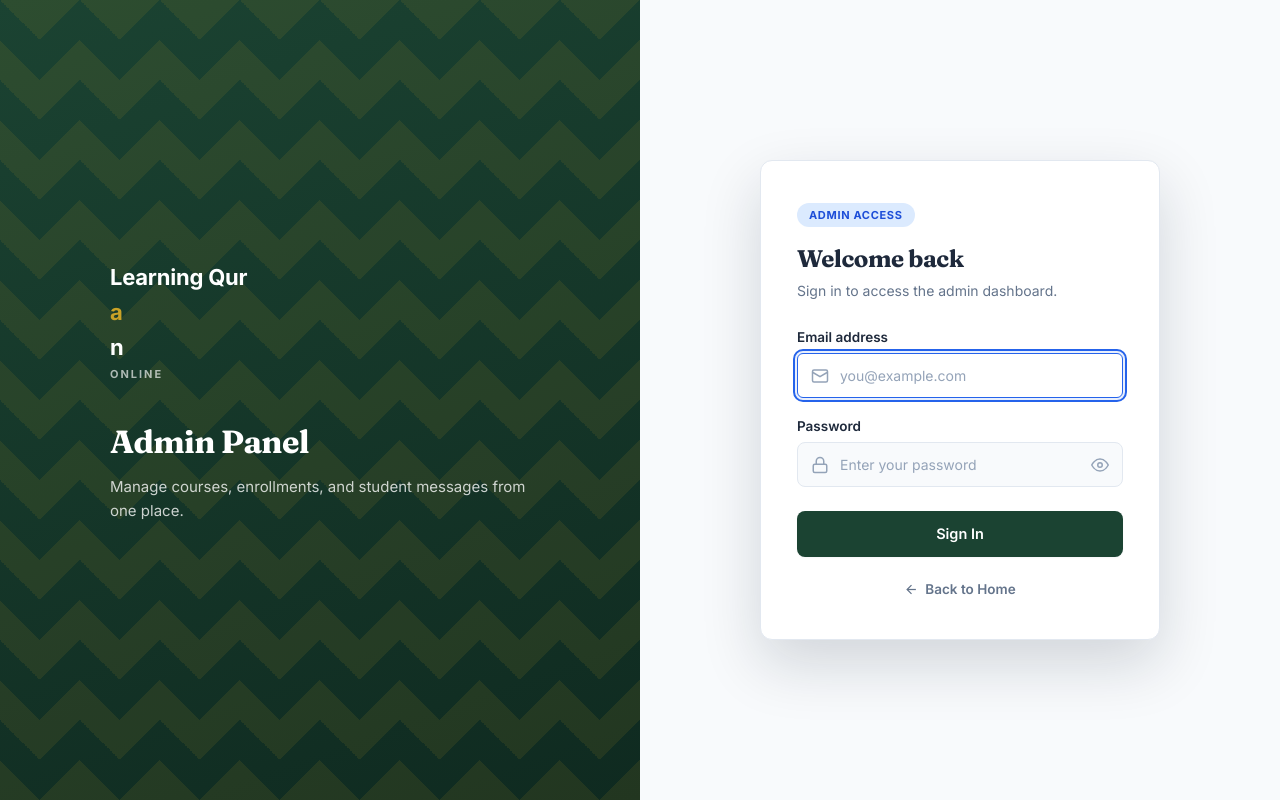
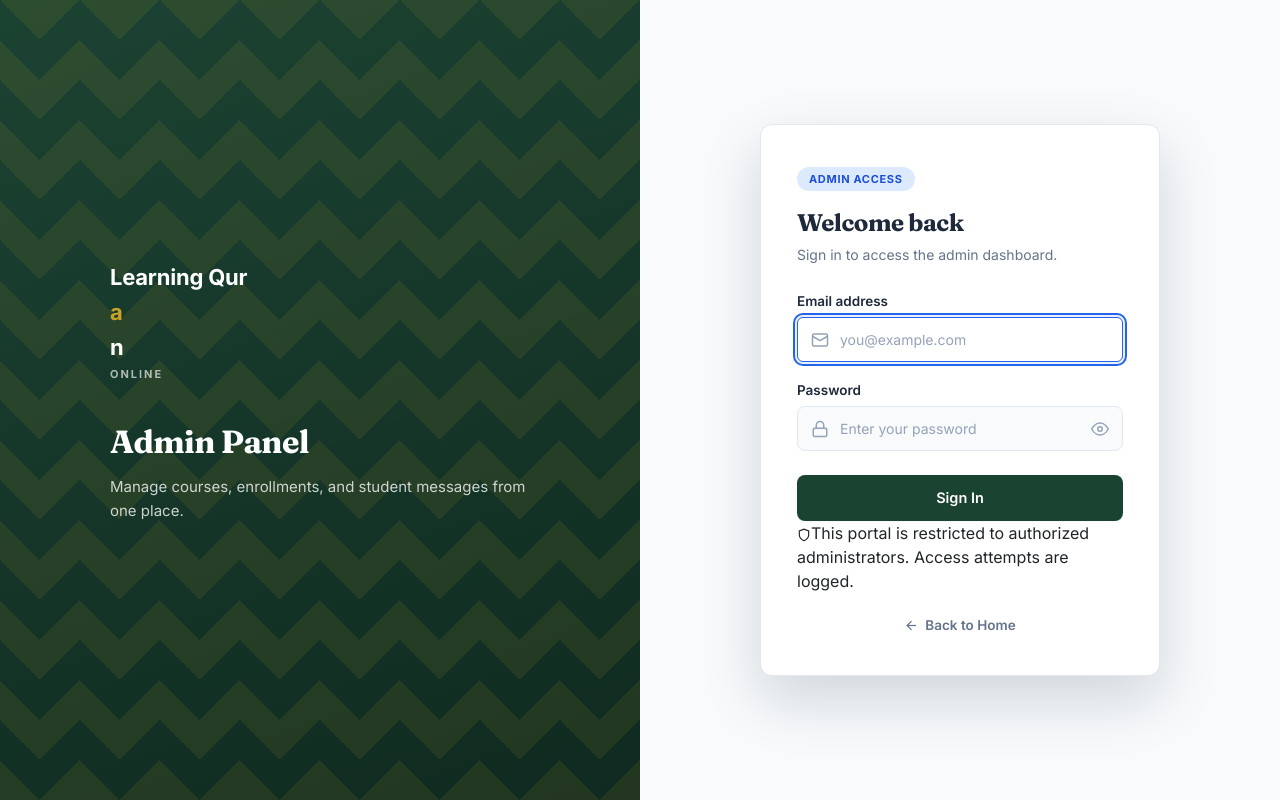
Before and after one commit to Waqashakim1122/Learn-Quran-Online, a React (Create React App) app: page /login in a window 1280 px wide. Built offline with nearby package versions, Linux system fonts and the light colour scheme; no server answers; a web font is replaced by a local one.

Commit message:
Enhance AdminLogin with lockout feature
Implement client-side lockout after repeated failed login attempts. Add countdown timer for lockout duration and improve error handling.

```diff
--- a/src/Admin/Pages/AdminLogin.jsx
+++ b/src/Admin/Pages/AdminLogin.jsx
@@ -1,4 +1,4 @@
-import React, { useState } from 'react';
+import React, { useState, useEffect, useRef } from 'react';
 import { Link, useNavigate } from 'react-router-dom';
 import { useAuth } from './AuthContext';
 import './AdminLogin.css';
@@ -41,6 +41,12 @@ const IconAlertCircle = () => (
     </svg>
 );
 
+const IconShield = () => (
+    <svg width="14" height="14" viewBox="0 0 24 24" fill="none" stroke="currentColor" strokeWidth="2">
+        <path d="M12 22s8-4 8-10V5l-8-3-8 3v7c0 6 8 10 8 10z" />
+    </svg>
+);
+
 const IconSpinner = () => (
     <svg className="al-spin" width="16" height="16" viewBox="0 0 24 24" fill="none" stroke="currentColor" strokeWidth="2.5">
         <path d="M21 12a9 9 0 11-9-9" strokeLinecap="round" />
@@ -56,18 +62,107 @@ const IconArrowLeft = () => (
 
 const EMAIL_PATTERN = /^[^\s@]+@[^\s@]+\.[^\s@]+$/;
 
+/* =========================================================
+   Client-side lockout after repeated failed attempts.
+   This is a UX deterrent, NOT a substitute for real
+   brute-force protection — that must also be enforced
+   server-side (e.g. Supabase Auth rate limiting / a
+   captcha on the login RPC). It stops casual guessing
+   and accidental hammering, not a determined attacker
+   with dev tools open.
+========================================================= */
+const LOCKOUT_KEY = 'adminLoginLockout';
+const MAX_ATTEMPTS = 5;
+const LOCK_DURATION_MS = 60 * 1000; // 1 minute
+
+const readLockoutState = () => {
+    try {
+        const raw = localStorage.getItem(LOCKOUT_KEY);
+        if (!raw) return { attempts: 0, lockUntil: 0 };
+        const parsed = JSON.parse(raw);
+        return {
+            attempts: parsed.attempts || 0,
+            lockUntil: parsed.lockUntil || 0,
+        };
+    } catch {
+        return { attempts: 0, lockUntil: 0 };
+    }
+};
+
+const writeLockoutState = (state) => {
+    try {
+        localStorage.setItem(LOCKOUT_KEY, JSON.stringify(state));
+    } catch {
+        /* localStorage unavailable — fail open silently, not a hard requirement */
+    }
+};
+
 const AdminLogin = () => {
     const [email, setEmail] = useState('');
     const [password, setPassword] = useState('');
     const [showPassword, setShowPassword] = useState(false);
     const [error, setError] = useState('');
     const [loading, setLoading] = useState(false);
+    const [lockUntil, setLockUntil] = useState(0);
+    const [secondsLeft, setSecondsLeft] = useState(0);
     const navigate = useNavigate();
     const { login } = useAuth();
+    const emailRef = useRef(null);
+
+    // Restore any active lock on mount (survives refresh)
+    useEffect(() => {
+        const { lockUntil: storedLockUntil } = readLockoutState();
+        if (storedLockUntil > Date.now()) {
+            setLockUntil(storedLockUntil);
+        }
+        emailRef.current?.focus();
+    }, []);
+
+    // Countdown ticker while locked
+    useEffect(() => {
+        if (!lockUntil) {
+            setSecondsLeft(0);
+            return;
+        }
+        const tick = () => {
+            const remaining = Math.max(0, Math.ceil((lockUntil - Date.now()) / 1000));
+            setSecondsLeft(remaining);
+            if (remaining <= 0) {
+                setLockUntil(0);
+                writeLockoutState({ attempts: 0, lockUntil: 0 });
+            }
+        };
+        tick();
+        const interval = setInterval(tick, 1000);
+        return () => clearInterval(interval);
+    }, [lockUntil]);
+
+    const isLocked = lockUntil > Date.now();
+
+    const registerFailedAttempt = () => {
+        const current = readLockoutState();
+        const attempts = (current.lockUntil > Date.now() ? current.attempts : current.attempts) + 1;
+
+        if (attempts >= MAX_ATTEMPTS) {
+            const until = Date.now() + LOCK_DURATION_MS;
+            writeLockoutState({ attempts: 0, lockUntil: until });
+            setLockUntil(until);
+        } else {
+            writeLockoutState({ attempts, lockUntil: 0 });
+        }
+    };
+
+    const clearLockoutState = () => {
+        writeLockoutState({ attempts: 0, lockUntil: 0 });
+    };
 
     const handleSubmit = async (event) => {
         event.preventDefault();
         setError('');
+
+        if (isLocked) {
+            return;
+        }
 
         const trimmedEmail = email.trim();
 
@@ -84,8 +179,11 @@ const AdminLogin = () => {
         setLoading(true);
         try {
             await login(trimmedEmail, password);
+            clearLockoutState();
             navigate('/dashboard');
         } catch (err) {
+            registerFailedAttempt();
+            // Deliberately generic — never confirm whether the email exists.
             setError('Invalid email or password. Please try again.');
         } finally {
             setLoading(false);
@@ -118,27 +216,39 @@ const AdminLogin = () => {
                     <h1>Welcome back</h1>
                     <p className="al-subtitle">Sign in to access the admin dashboard.</p>
 
-                    {error && (
-                        <div className="al-alert" role="alert">
+                    {error && !isLocked && (
+                        <div className="al-alert" role="alert" aria-live="assertive">
                             <IconAlertCircle />
                             <span>{error}</span>
                         </div>
                     )}
 
-                    <form onSubmit={handleSubmit} noValidate>
+                    {isLocked && (
+                        <div className="al-alert al-alert-warning" role="alert" aria-live="assertive">
+                            <IconAlertCircle />
+                            <span>
+                                Too many failed attempts. Try again in {secondsLeft}s.
+                            </span>
+                        </div>
+                    )}
+
+                    <form onSubmit={handleSubmit} noValidate aria-disabled={isLocked}>
 
                         <div className="al-field">
                             <label htmlFor="adminEmail">Email address</label>
                             <div className="al-input-wrap">
                                 <span className="al-input-icon"><IconMail /></span>
                                 <input
+                                    ref={emailRef}
                                     id="adminEmail"
                                     type="email"
                                     placeholder="you@example.com"
                                     value={email}
                                     onChange={(e) => setEmail(e.target.value)}
                                     autoComplete="username"
-                                    autoFocus
+                                    maxLength={254}
+                                    disabled={loading || isLocked}
+                                    required
                                 />
                             </div>
                         </div>
@@ -154,12 +264,16 @@ const AdminLogin = () => {
                                     value={password}
                                     onChange={(e) => setPassword(e.target.value)}
                                     autoComplete="current-password"
+                                    maxLength={128}
+                                    disabled={loading || isLocked}
+                                    required
                                 />
                                 <button
                                     type="button"
                                     className="al-eye-btn"
                                     onClick={() => setShowPassword((prev) => !prev)}
                                     aria-label={showPassword ? 'Hide password' : 'Show password'}
+                                    disabled={loading || isLocked}
                                 >
                                     {showPassword ? <IconEyeOff /> : <IconEye />}
                                 </button>
@@ -169,17 +283,24 @@ const AdminLogin = () => {
                         <button
                             type="submit"
                             className="al-submit-btn"
-                            disabled={loading}
+                            disabled={loading || isLocked}
                         >
                             {loading ? (
                                 <>
                                     <IconSpinner />
                                     Signing in&hellip;
                                 </>
+                            ) : isLocked ? (
+                                `Locked (${secondsLeft}s)`
                             ) : 'Sign In'}
                         </button>
 
                     </form>
+
+                    <div className="al-security-note">
+                        <IconShield />
+                        <span>This portal is restricted to authorized administrators. Access attempts are logged.</span>
+                    </div>
 
                     <Link to="/" className="al-back-link">
                         <IconArrowLeft />
```
